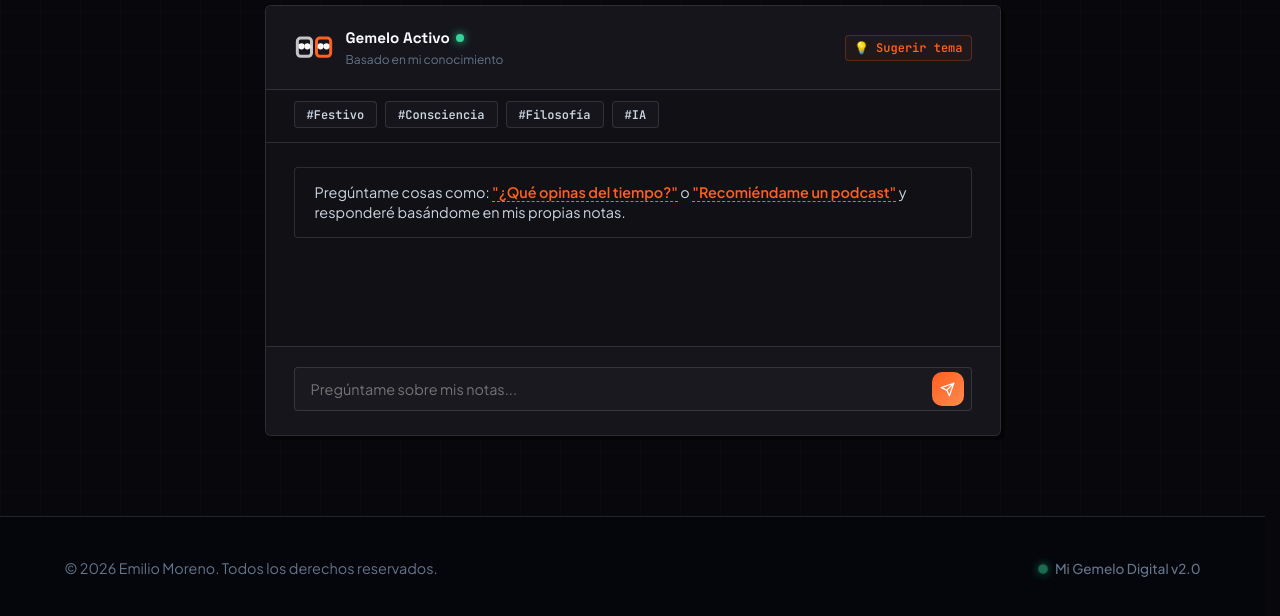
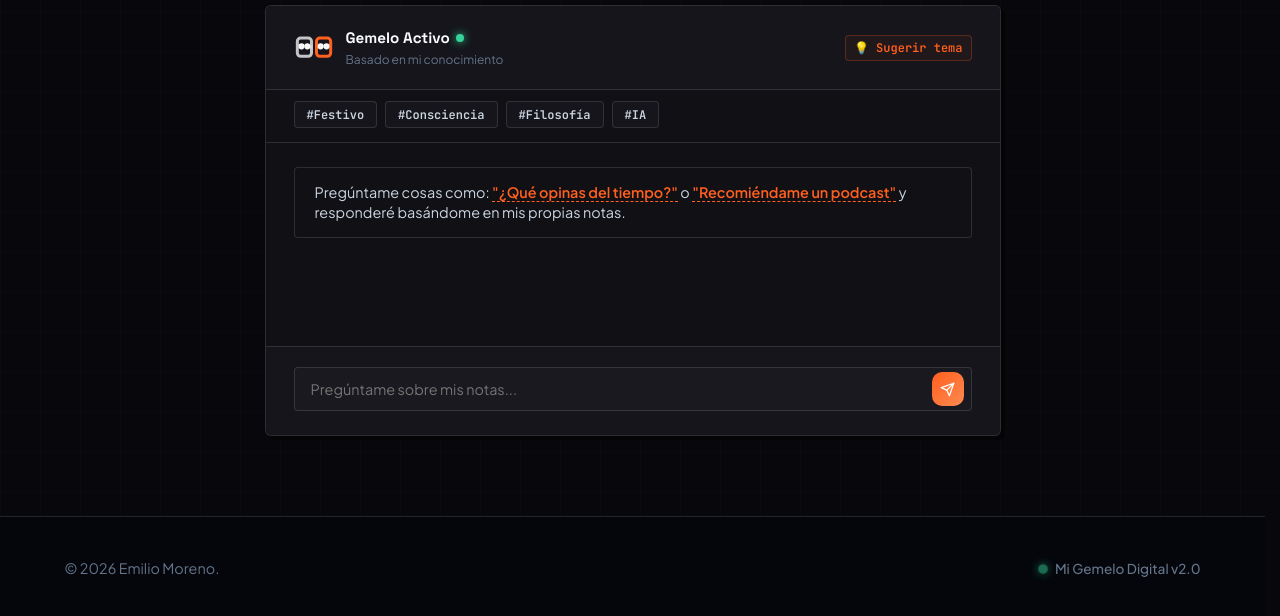
Before and after one commit to emochin/emiliomoreno_com, a website: page cerebro.html in a window 1280 px wide. Shown: the part 268-884 px from the top of the page. Drawn offline with nearby package versions, Linux system fonts and the light colour scheme; a web font is replaced by a local one.

Commit message:
Remove redundant 'Todos los derechos reservados' text from footers

```diff
--- a/cerebro.html
+++ b/cerebro.html
@@ -203,7 +203,7 @@
     <footer class="footer">
         <div class="container footer-container">
             <div class="footer-left">
-                <p>&copy; 2026 Emilio Moreno. Todos los derechos reservados.</p>
+                <p>&copy; 2026 Emilio Moreno.</p>
             </div>
             <div class="footer-right">
                 <span class="status-dot"></span>
```
Also changed, not shown: index.html (+1 -1 lines).
